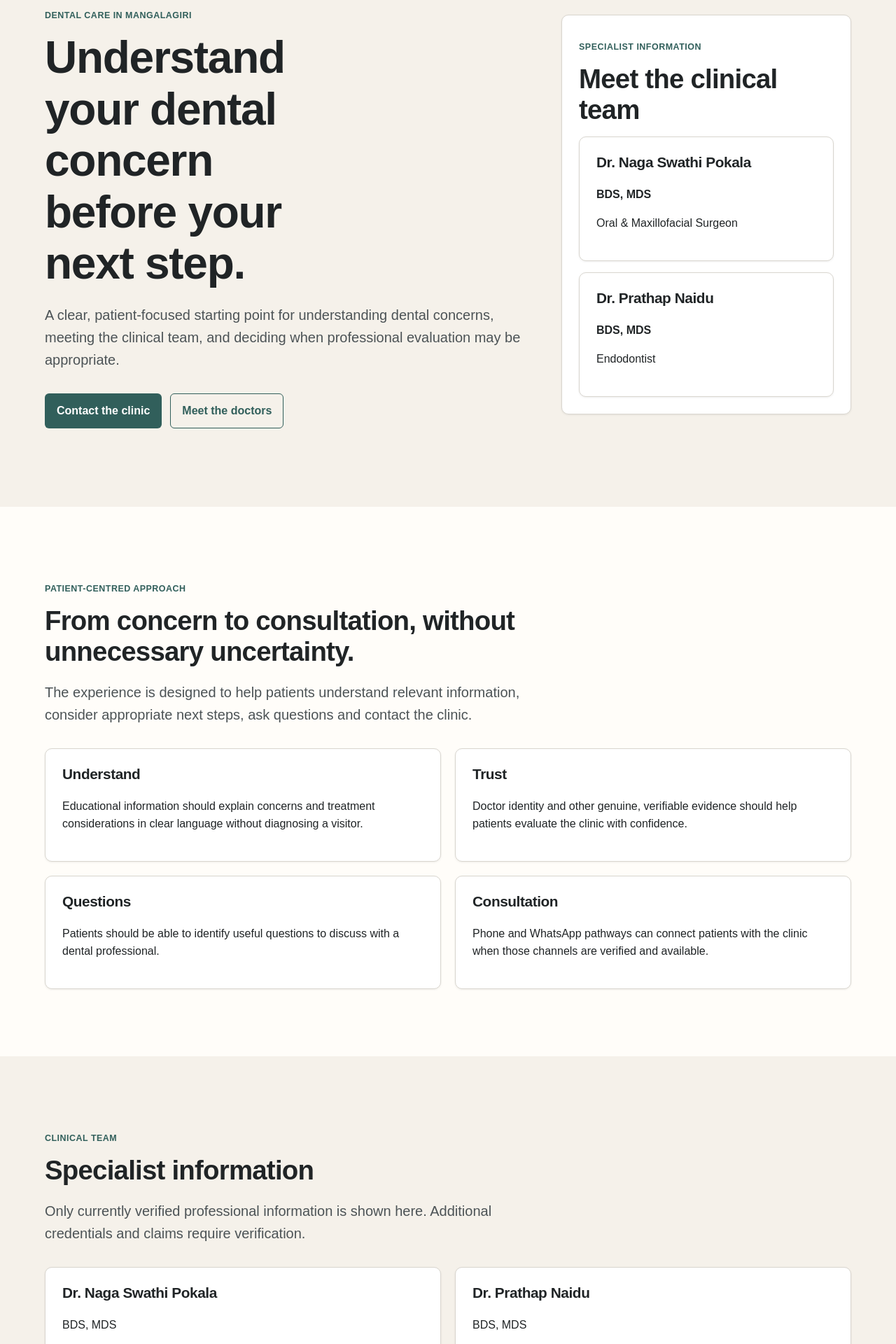
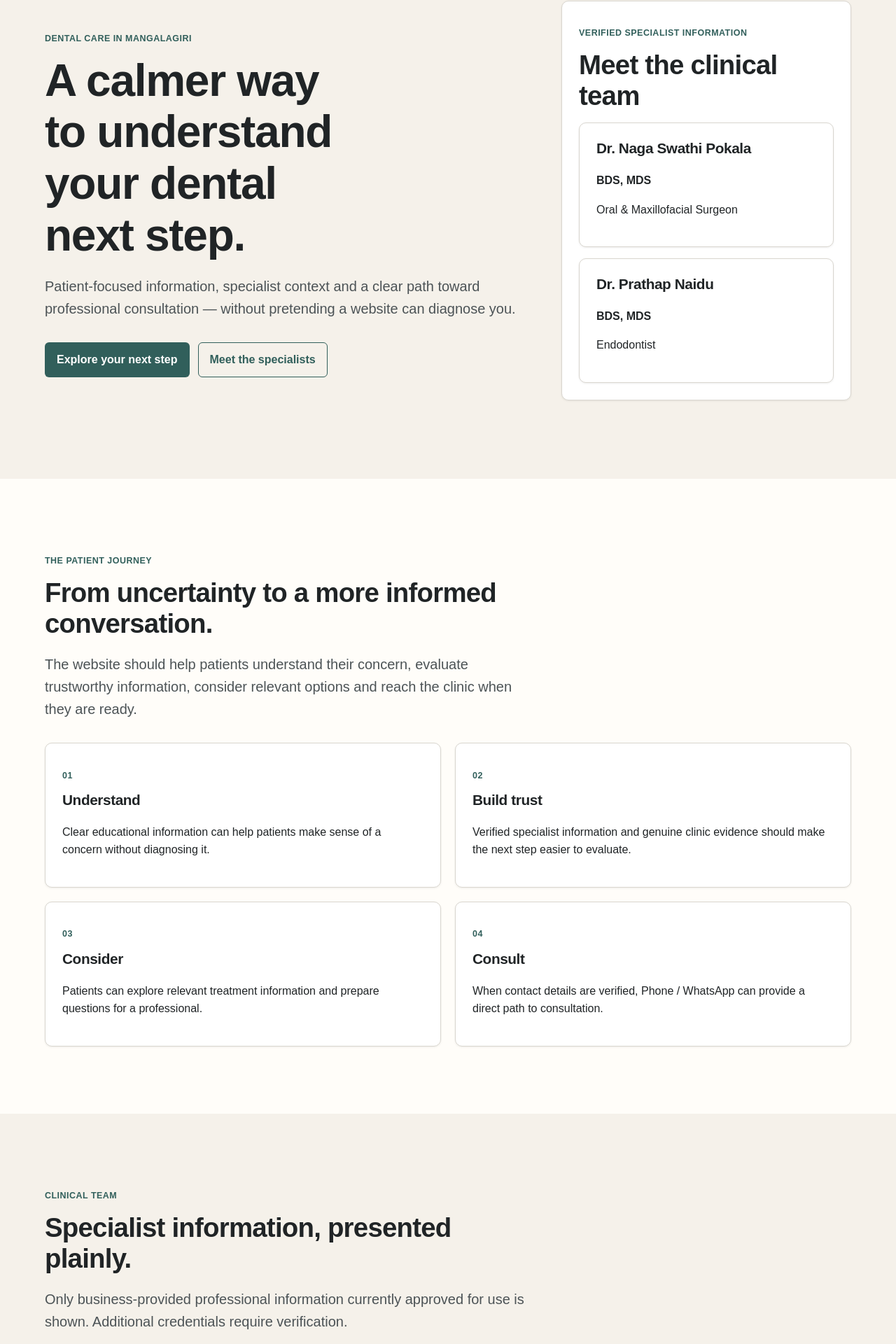
Before and after one commit to Mr-Nani-dm/Tanvi-Dental-Care, a Next.js app: page / in a window 1280 px wide. Shown: the part 184-2104 px from the top of the page at 70% size. Built offline with nearby package versions, Linux system fonts and the light colour scheme.

Commit message:
feat: refine patient-centered homepage experience

```diff
--- a/src/app/page.tsx
+++ b/src/app/page.tsx
@@ -1,4 +1,13 @@
+import { DoctorCard } from "@/components/trust/DoctorCard";
+import { SectionHeading } from "@/components/ui/SectionHeading";
 import { site } from "@/lib/site";
+
+const journey = [
+  ["01", "Understand", "Clear educational information can help patients make sense of a concern without diagnosing it."],
+  ["02", "Build trust", "Verified specialist information and genuine clinic evidence should make the next step easier to evaluate."],
+  ["03", "Consider", "Patients can explore relevant treatment information and prepare questions for a professional."],
+  ["04", "Consult", "When contact details are verified, Phone / WhatsApp can provide a direct path to consultation."],
+];
 
 export default function HomePage() {
   return (
@@ -7,89 +16,48 @@ export default function HomePage() {
         <div className="container hero-grid">
           <div>
             <p className="eyebrow">Dental care in {site.primaryMarket}</p>
-            <h1>Understand your dental concern before your next step.</h1>
-            <p className="lede">
-              A clear, patient-focused starting point for understanding dental concerns,
-              meeting the clinical team, and deciding when professional evaluation may be appropriate.
-            </p>
-            <div className="actions" aria-label="Contact options">
-              <a className="button button-primary" href="#contact">Contact the clinic</a>
-              <a className="button button-secondary" href="#doctors">Meet the doctors</a>
+            <h1>A calmer way to understand your dental next step.</h1>
+            <p className="lede">Patient-focused information, specialist context and a clear path toward professional consultation — without pretending a website can diagnose you.</p>
+            <div className="actions">
+              <a className="button button-primary" href="#contact">Explore your next step</a>
+              <a className="button button-secondary" href="#doctors">Meet the specialists</a>
             </div>
           </div>
-          <aside className="trust-panel" aria-labelledby="specialist-heading">
-            <p className="eyebrow">Specialist information</p>
-            <h2 id="specialist-heading">Meet the clinical team</h2>
-            {site.doctors.map((doctor) => (
-              <div key={doctor.name} className="card" style={{ marginTop: "1rem" }}>
-                <h3>{doctor.name}</h3>
-                <p><strong>{doctor.qualifications}</strong></p>
-                <p>{doctor.specialty}</p>
-              </div>
-            ))}
+          <aside className="trust-panel" aria-labelledby="hero-trust-title">
+            <p className="eyebrow">Verified specialist information</p>
+            <h2 id="hero-trust-title">Meet the clinical team</h2>
+            {site.doctors.map((doctor) => <div key={doctor.name} className="card" style={{ marginTop: "1rem" }}><h3>{doctor.name}</h3><p className="doctor-credentials">{doctor.qualifications}</p><p>{doctor.specialty}</p></div>)}
           </aside>
         </div>
       </section>
 
       <section id="approach" className="section">
         <div className="container">
-          <div className="section-heading">
-            <p className="eyebrow">Patient-centred approach</p>
-            <h2>From concern to consultation, without unnecessary uncertainty.</h2>
-            <p className="lede">
-              The experience is designed to help patients understand relevant information,
-              consider appropriate next steps, ask questions and contact the clinic.
-            </p>
-          </div>
+          <SectionHeading eyebrow="The patient journey" title="From uncertainty to a more informed conversation." description="The website should help patients understand their concern, evaluate trustworthy information, consider relevant options and reach the clinic when they are ready." />
           <div className="cards">
-            <article className="card"><h3>Understand</h3><p>Educational information should explain concerns and treatment considerations in clear language without diagnosing a visitor.</p></article>
-            <article className="card"><h3>Trust</h3><p>Doctor identity and other genuine, verifiable evidence should help patients evaluate the clinic with confidence.</p></article>
-            <article className="card"><h3>Questions</h3><p>Patients should be able to identify useful questions to discuss with a dental professional.</p></article>
-            <article className="card"><h3>Consultation</h3><p>Phone and WhatsApp pathways can connect patients with the clinic when those channels are verified and available.</p></article>
+            {journey.map(([number, title, text]) => <article className="card" key={number}><p className="eyebrow">{number}</p><h3>{title}</h3><p>{text}</p></article>)}
           </div>
         </div>
       </section>
 
       <section id="doctors" className="section section-subtle">
         <div className="container">
-          <div className="section-heading">
-            <p className="eyebrow">Clinical team</p>
-            <h2>Specialist information</h2>
-            <p className="lede">Only currently verified professional information is shown here. Additional credentials and claims require verification.</p>
-          </div>
-          <div className="cards">
-            {site.doctors.map((doctor) => (
-              <article className="card" key={doctor.name}>
-                <h3>{doctor.name}</h3>
-                <p>{doctor.qualifications}</p>
-                <p>{doctor.specialty}</p>
-              </article>
-            ))}
-          </div>
+          <SectionHeading eyebrow="Clinical team" title="Specialist information, presented plainly." description="Only business-provided professional information currently approved for use is shown. Additional credentials require verification." />
+          <div className="doctor-grid">{site.doctors.map((doctor) => <DoctorCard key={doctor.name} doctor={doctor} />)}</div>
         </div>
       </section>
 
       <section id="location" className="section">
         <div className="container">
-          <div className="section-heading">
-            <p className="eyebrow">Local relevance</p>
-            <h2>Mangalagiri first, with a wider local audience in view.</h2>
-            <p className="lede">The approved geographic strategy identifies Mangalagiri as the primary market, with Vijayawada and Guntur as secondary markets. Exact address and service-area details remain subject to business verification.</p>
-          </div>
+          <SectionHeading eyebrow="Local relevance" title="Rooted in Mangalagiri." description="Mangalagiri is the primary market, with Vijayawada and Guntur identified as secondary markets. Exact clinic address, directions and service-area details remain locked until business verification." />
+          <div className="cards"><article className="card"><h3>Primary</h3><p>Mangalagiri</p></article><article className="card"><h3>Secondary</h3><p>Vijayawada · Guntur</p></article></div>
         </div>
       </section>
 
       <section id="contact" className="section section-subtle">
         <div className="container">
-          <div className="section-heading">
-            <p className="eyebrow">Next step</p>
-            <h2>Questions can lead to an appropriate consultation.</h2>
-            <p className="lede">Phone and WhatsApp conversion details will be enabled once the corresponding business contact information is verified.</p>
-          </div>
-          <div className="actions">
-            <span className="button button-secondary" aria-disabled="true">Phone — business verification required</span>
-            <span className="button button-secondary" aria-disabled="true">WhatsApp — business verification required</span>
-          </div>
+          <SectionHeading eyebrow="Consultation" title="Have questions? The next step is a professional conversation." description="Phone and WhatsApp pathways will be enabled once the clinic confirms the relevant contact details. No contact information is fabricated here." />
+          <div className="actions"><span className="button button-secondary" aria-disabled="true">Phone — verification required</span><span className="button button-secondary" aria-disabled="true">WhatsApp — verification required</span></div>
         </div>
       </section>
     </>
```
